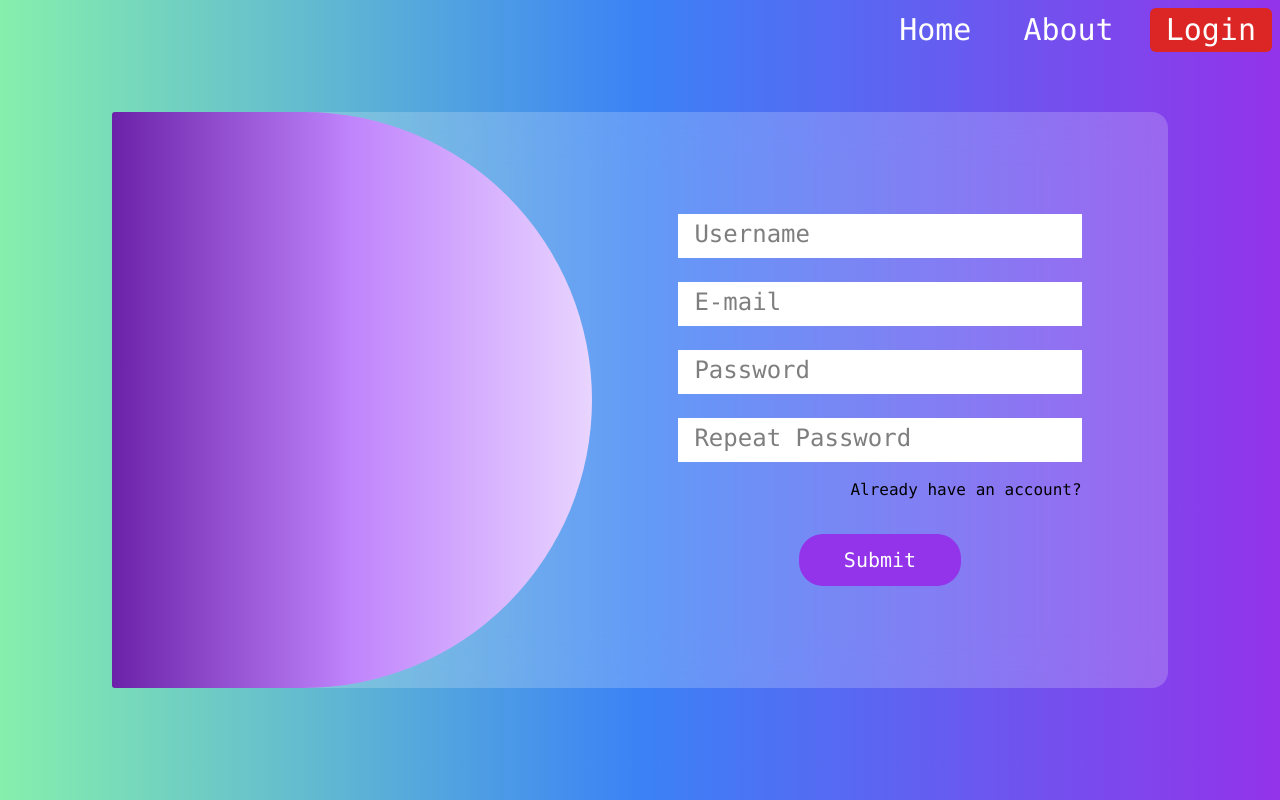
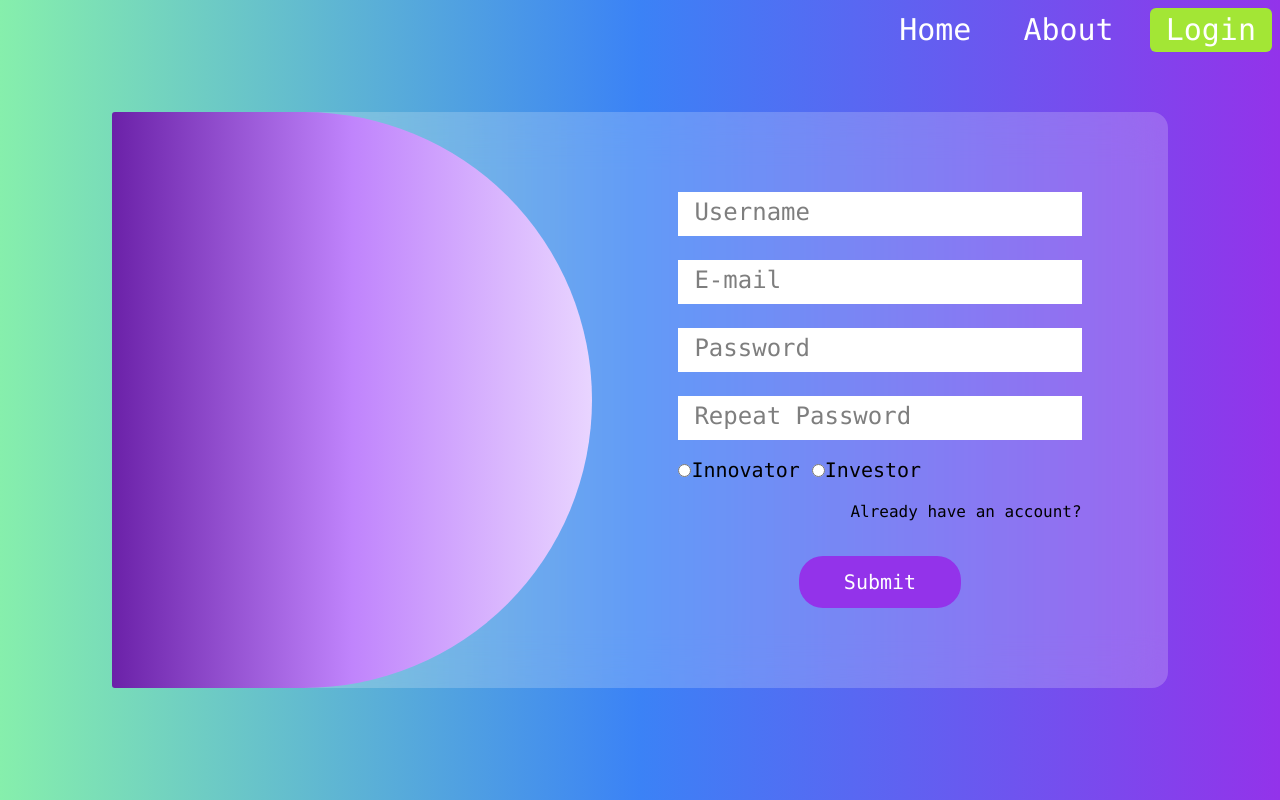
Before and after one commit to sanjeev-singh-2311/3rd-sem-project, a Django app: page /authenticate/register/ in a window 1280 px wide. Run offline with Django 5.2, Linux system fonts and the light colour scheme; some libraries are stand-ins or nearby versions.

Commit message:
Formatted the code to work with pylint

```diff
--- a/ProjectBackend/UserAuth/forms.py
+++ b/ProjectBackend/UserAuth/forms.py
@@ -23,11 +23,12 @@ class RegistrationForm:  # ! NOT TO BE USED RIGHT NOW, NEEDS COMPLETION
     def is_valid(self):
         if not (self.password == self.repPassword):
             # * Check if the Password and repeated passwords don't match
-            return {"error": "Password doesn't match Repeted Password", "status": False}
+            return {"error": "Password doesn't match Repeted Password",
+                    "status": False}
 
         try:
             username_valid = UserData.objects.get(username=self.username)
-        except:
+        except UserData.DoesNotExist:
             username_valid = None
 
         if username_valid is not None:
--- a/ProjectBackend/UserAuth/models.py
+++ b/ProjectBackend/UserAuth/models.py
@@ -11,6 +11,7 @@ class UserData(models.Model):
 
     email = models.EmailField(max_length=254, verbose_name="User Email")
     password = models.CharField(max_length=100, verbose_name="Password")
+    usertype = models.BooleanField(verbose_name="User Type")
 
     class Meta:
         verbose_name = "User Data"
@@ -22,6 +23,7 @@ class UserData(models.Model):
         data.username = form.username
         data.email = form.email
         data.password = form.password
+        data.usertype = form.usertype
 
         data.save()
 
--- a/ProjectBackend/UserAuth/templates/login.html
+++ b/ProjectBackend/UserAuth/templates/login.html
@@ -23,7 +23,7 @@
 		<ul class="flex justify-end text-center h-[60%] w-[100%] gap-x-5">
 			<li class="header-item py-1 px-4 text-white rounded-md hover:bg-orange-600 duration-200 select-none cursor-pointer"><a href="#">Home</a></li>
 			<li class="header-item py-1 px-4 text-white rounded-md hover:bg-orange-600 duration-200 select-none cursor-pointer"><a href="#">About</a></li>
-			<li class="header-item py-1 px-4 bg-red-600 text-white rounded-md hover:bg-orange-600 duration-200 select-none cursor-pointer"><a href="{% url 'register-page' %}">Register</a></li>
+			<li class="header-item py-1 px-4 bg-lime-400 text-white rounded-md hover:bg-orange-600 duration-200 select-none cursor-pointer"><a href="{% url 'register-page' %}">Register</a></li>
 		</ul>
 	</nav>
 
@@ -42,7 +42,7 @@
 					</span>
 					<span class="links-area flex items-center justify-between">
 						<span class="forgot-btn"><a href="#">Forgot Password?</a></span>
-						<span class="new-account"><a href="#">Create a new account?</a></span>
+						<span class="new-account"><a href="{% url 'register-page' %}">Create a new account?</a></span>
 					</span>
 					<span class="submit-btn mt-4 text-center w-[100%]"><button class="w-[40%] bg-purple-600 px-8 py-3 text-xl rounded-3xl text-white hover:bg-purple-600/70 active:bg-purple-600/50" type='submit'>Submit</button></span>
 				</form>
--- a/ProjectBackend/UserAuth/templates/register.html
+++ b/ProjectBackend/UserAuth/templates/register.html
@@ -7,13 +7,13 @@
 	<script src="https://cdn.tailwindcss.com"></script>
 	<script>
 		tailwind.config = {
-		theme: {
-			extend: {
-			colors: {
+			theme: {
+				extend: {
+					colors: {
 
+					}
+				}
 			}
-			}
-		}
 		}
 	</script>
 </head>
@@ -23,7 +23,7 @@
 		<ul class="flex justify-end text-center h-[60%] w-[100%] gap-x-5">
 			<li class="header-item py-1 px-4 text-white rounded-md hover:bg-orange-600 duration-200 select-none cursor-pointer"><a href="#">Home</a></li>
 			<li class="header-item py-1 px-4 text-white rounded-md hover:bg-orange-600 duration-200 select-none cursor-pointer"><a href="#">About</a></li>
-			<li class="header-item py-1 px-4 bg-red-600 text-white rounded-md hover:bg-orange-600 duration-200 select-none cursor-pointer"><a href="{% url 'login-page' %}">Login</a></li>
+			<li class="header-item py-1 px-4 bg-lime-400 text-white rounded-md hover:bg-orange-600 duration-200 select-none cursor-pointer"><a href="{% url 'login-page' %}">Login</a></li>
 		</ul>
 	</nav>
 
@@ -46,8 +46,12 @@
 					<span class="user-pass-r mt-2 relative">
 						<input type="password" name="password2" class="p-2 text-lg w-[100%] peer/user-pass-r outline-none outline-offset-0 focus-visible:outline-green-400" spellcheck="false" required><label for="user-pass-r" class="absolute px-2 left-2 rounded-md top-1 text-2xl opacity-50 duration-200 peer-valid/user-pass-r:opacity-100 peer-valid/user-pass-r:translate-y-[-75%] peer-valid/user-pass-r:bg-green-400 peer-valid/user-pass-r:text-lg pointer-events-none peer-focus/user-pass-r:opacity-100 peer-focus/user-pass-r:translate-y-[-75%] peer-focus/user-pass-r:bg-green-400 peer-focus/user-pass-r:text-lg">Repeat Password</label>
 					</span>
+					<span class="user-type text-xl ">
+						<input type="radio" name="user-type" value="Innovator" required><label for="user-type" class="text-xl">Innovator</label>
+						<input type="radio" name="user-type" value="Investor"><label for="user-type">Investor</label>
+					</span>
 					<span class="links-area flex items-center justify-end">
-						<span class="new-account"><a href="#">Already have an account?</a></span>
+						<span class="new-account"><a href="{% url 'login-page' %}">Already have an account?</a></span>
 					</span>
 					<span class="submit-btn mt-4 text-center w-[100%]"><button class="w-[40%] bg-purple-600 px-8 py-3 text-xl rounded-3xl text-white hover:bg-purple-600/70 active:bg-purple-600/50">Submit</button></span>
 				</form>
--- a/ProjectBackend/UserAuth/views.py
+++ b/ProjectBackend/UserAuth/views.py
@@ -15,7 +15,6 @@ class LoginPageView(TemplateView):
 
     # def post(self, request, *args, **kwargs):
     #     form = LoginForm(request.POST)
-
 
 
 class RegistrationPageView(TemplateView):
```
